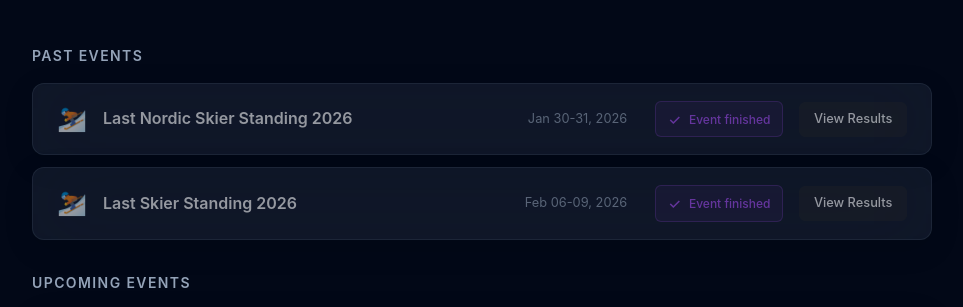
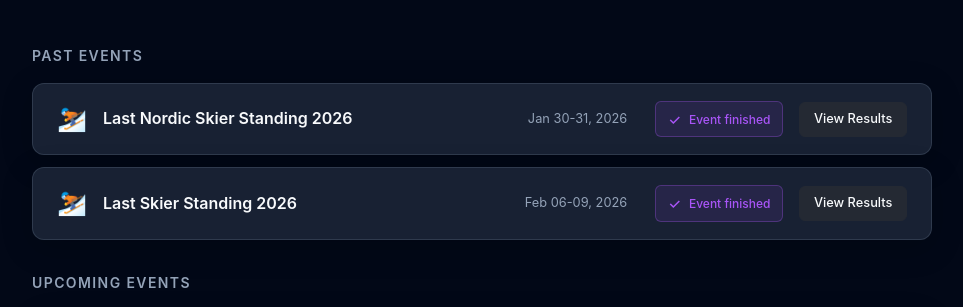
Before and after one commit to svenjr/wmsc.live, a plain HTML site: page docs/index.html in a window 1280 px wide. Shown: the part 245-552 px from the top of the page, without its empty margins (158-1121 px from the left). Drawn offline with Linux system fonts and the light colour scheme.

Commit message:
Make past events standout a bit more

```diff
--- a/docs/index.html
+++ b/docs/index.html
@@ -107,7 +107,6 @@
 
         .race-card.compact {
             padding: 1rem 1.5rem;
-            opacity: 0.6;
             display: flex;
             align-items: center;
             justify-content: space-between;
@@ -115,7 +114,6 @@
         }
 
         .race-card.compact:hover {
-            opacity: 0.8;
             transform: translateY(-1px);
         }
 
```
